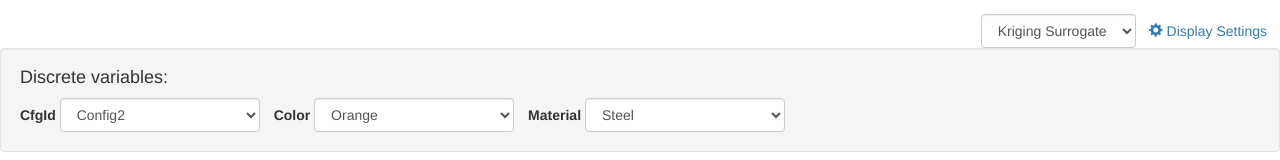
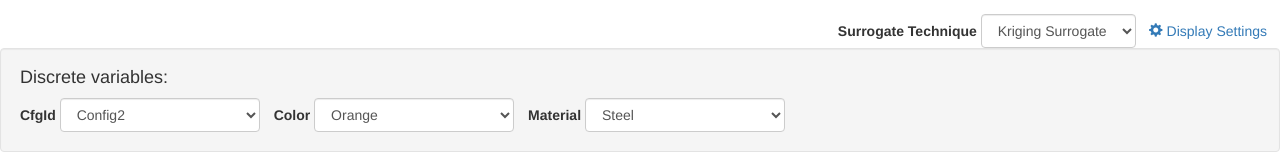
Before and after one commit to metamorph-inc/openmeta-visualizer, a React app in the folder Dig/tab-src/surrogate-modeling/: page / in a window 1280 px wide. Shown: the top 160 px of the page. Built offline with nearby package versions, Linux system fonts and the light colour scheme.

Commit message:
Add label to surrogate model selection field

```diff
--- a/Dig/tab-src/surrogate-modeling/src/SurrogateModelChooser.js
+++ b/Dig/tab-src/surrogate-modeling/src/SurrogateModelChooser.js
@@ -1,6 +1,6 @@
 import React, { Component } from 'react';
 
-import { Well, Form, FormGroup, ControlLabel, FormControl } from 'react-bootstrap';
+import { FormGroup, ControlLabel, FormControl } from 'react-bootstrap';
 
 class SurrogateModelChooser extends Component {
   handleChange = (ev) => {
@@ -13,9 +13,12 @@ class SurrogateModelChooser extends Component {
     });
 
     return (
-        <FormControl componentClass="select" value={this.props.selectedSurrogateModel} onChange={(ev) => this.handleChange(ev)}>
-          {options}
-        </FormControl>
+        <FormGroup>
+          <ControlLabel>Surrogate Technique</ControlLabel>{' '}
+          <FormControl componentClass="select" value={this.props.selectedSurrogateModel} onChange={(ev) => this.handleChange(ev)}>
+            {options}
+          </FormControl>
+        </FormGroup>
     );
   }
 }
```
